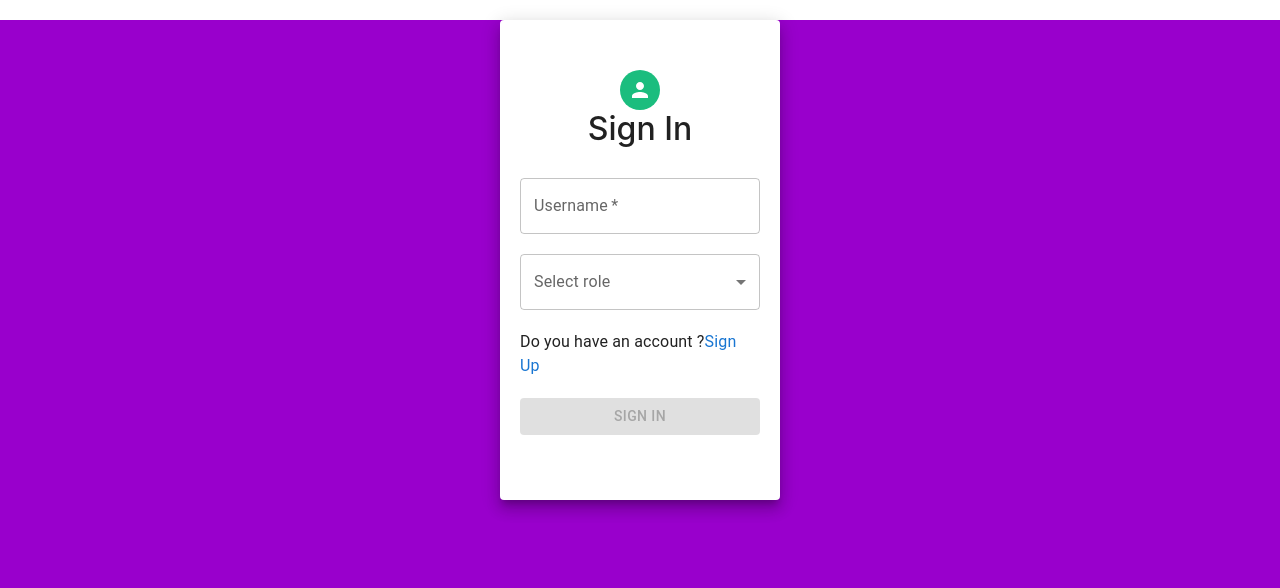
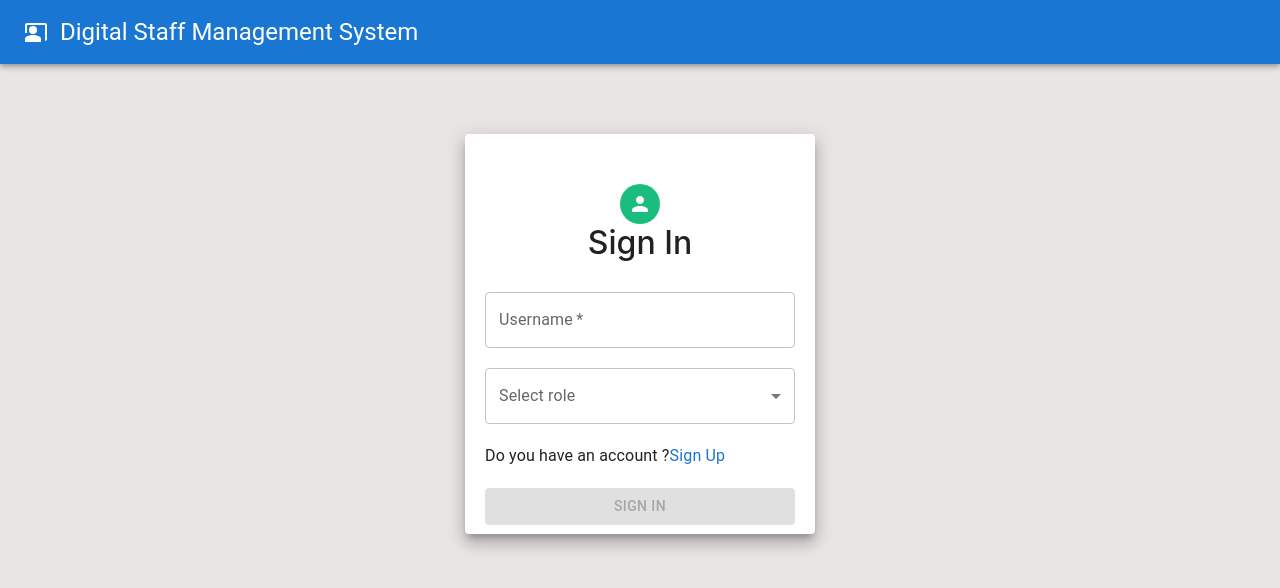
Before and after one commit to sukanyamohanty143/Digital-Staff-Management-System., a React (Create React App) app: page /login in a window 1280 px wide. Shown: the top 588 px of the page. Built offline with nearby package versions, Linux system fonts and the light colour scheme.

Commit message:
UI Complete style

```diff
--- a/package.json
+++ b/package.json
@@ -3,6 +3,11 @@
   "version": "0.1.0",
   "private": true,
   "dependencies": {
+    "@emotion/react": "^11.11.1",
+    "@emotion/styled": "^11.11.0",
+    "@mui/icons-material": "^5.14.14",
+    "@mui/material": "^5.14.14",
+    "@mui/styled-engine-sc": "^6.0.0-alpha.2",
     "@testing-library/jest-dom": "^5.17.0",
     "@testing-library/react": "^13.4.0",
     "@testing-library/user-event": "^13.5.0",
--- a/src/App.js
+++ b/src/App.js
@@ -1,9 +1,13 @@
-import Login from "./components/Pages/Login";
+import Login from "./Components/Pages/Login";
+import './App.css';
+import Header from "./Components/Pages/Header";
+
 
 
 function App() {
   return (
     <div>
+      <Header/>
      <Login/>
     </div>
   );
--- /dev/null
+++ b/src/Components/Pages/Header.js
@@ -0,0 +1,25 @@
+import React from 'react'
+import { AppBar, Toolbar, Stack, Button, Typography, IconButton } from '@mui/material'
+import CoPresentIcon from '@mui/icons-material/CoPresent';
+
+
+export default function Header() {
+    return (
+        <AppBar position='static'>
+            <Toolbar>
+                <IconButton size='large' edge='start' color='inherit' aria-label='logo'>
+                    <CoPresentIcon/>
+                </IconButton>
+                <Typography variant='h5' component='div' sx={{ flexGrow: 1 }}>
+                    Digital Staff Management System
+                </Typography>
+                {/* <Stack direction='row' spacing={2}>
+                    <Button color='inherit'>Home</Button>
+                    <Button color='inherit'>Categories</Button>
+                    <Button color='inherit'>Cart</Button>
+                </Stack> */}
+            </Toolbar>
+
+        </AppBar>
+    )
+}
--- a/src/components/Pages/Login.jsx
+++ b/src/Components/Pages/Login.js
@@ -1,4 +1,4 @@
-import React, {useState} from 'react'
+import React, { useState } from 'react'
 import {
   Grid,
   Paper,
@@ -6,20 +6,21 @@ import {
   TextField,
   MenuItem,
   Button,
-  Typography, Link
+  Typography,
+  Link
 } from "@mui/material"
 import PersonIcon from '@mui/icons-material/Person';
 
 
 
 function Login() {
-  const [ userName, setUserName ] = useState("")
-  const [ role, setRole ] = useState("")
+  const [userName, setUserName] = useState("")
+  const [role, setRole] = useState("")
 
   const paperStyle = {
     padding: 20,
-    height: "60vh",
-    width: 280,
+    height: "50vh",
+    width: 350,
     margin: "20px auto"
   }
 
@@ -31,19 +32,14 @@ function Login() {
     margin: "20px auto"
   }
 
-  const gridStyle = {
-    height: "100vh",
-    backgroundColor: '#9900cc'
-  }
-
-  const avatarStyle = {backgroundColor: '#1bbd7e'}
+  const avatarStyle = { backgroundColor: '#1bbd7e' }
 
   const handelClick = () => {
 
   }
 
   return (
-    <Grid style={gridStyle}>
+    <Grid style={{marginTop: "70px"}}>
       <Paper elevation={10} style={paperStyle}>
 
         <Grid align="center" margin="30px">
@@ -72,7 +68,7 @@ function Login() {
           onClick={handelClick}
           fullWidth
           disabled>
-            Sign In
+          Sign In
         </Button>
 
       </Paper>
```
Also changed, not shown: 1 other file (tests, documents, lock files or other folders).
